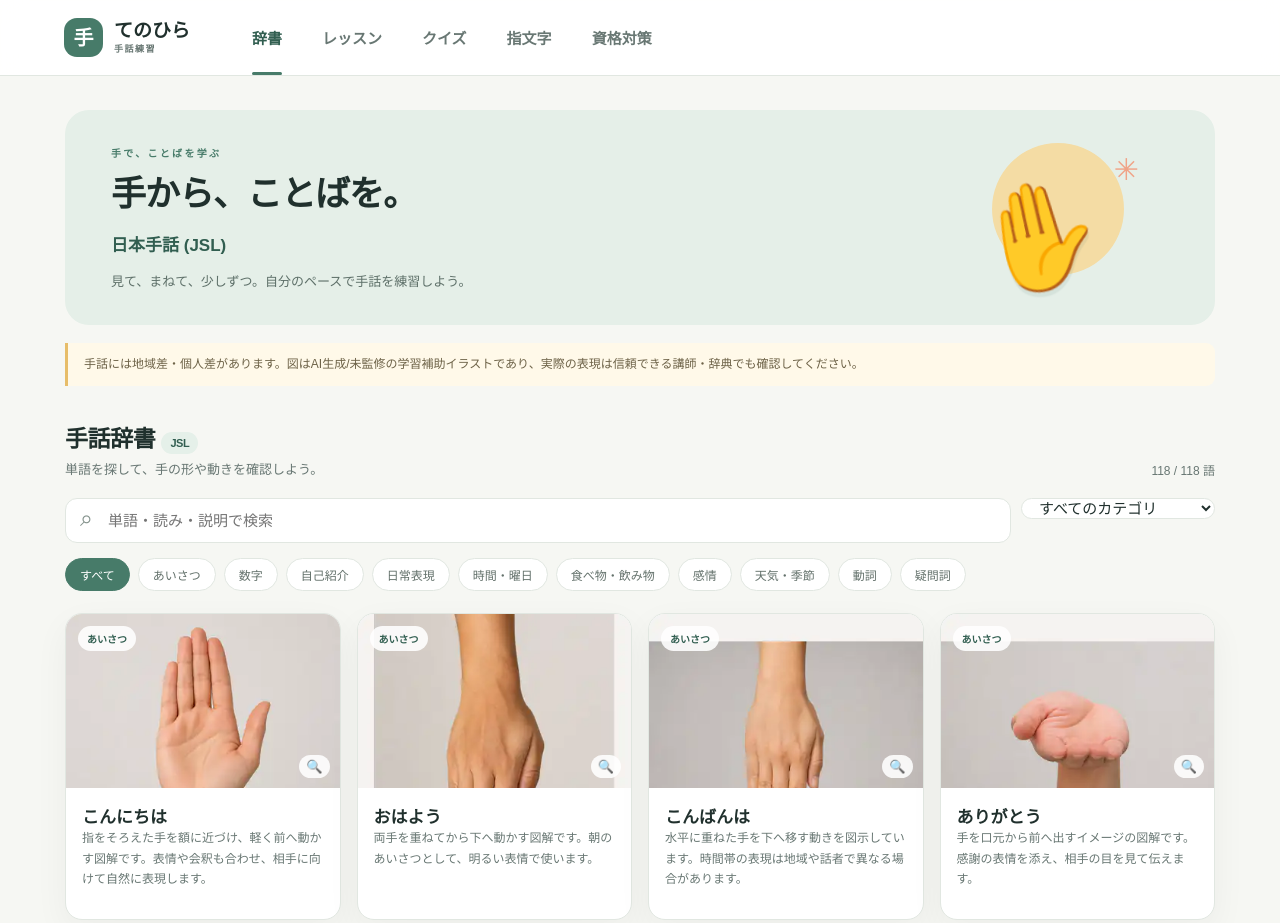
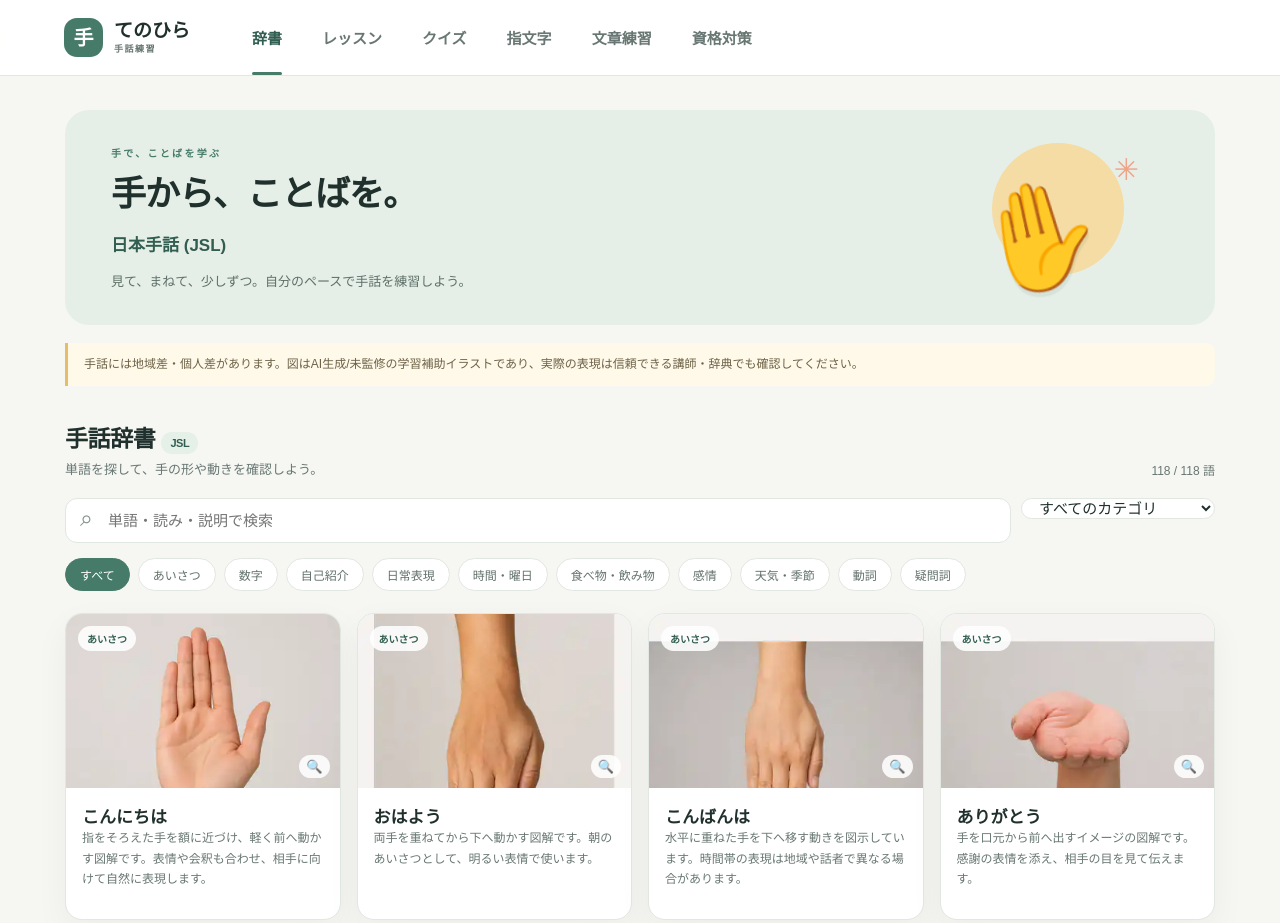
Before and after one commit to yuuki312021-design/sign-language-practice, a plain HTML site: page index.html in a window 1280 px wide. Shown: the top 923 px of the page. Drawn offline with Linux system fonts and the light colour scheme; files whose address does not match are found by name.

Commit message:
Update index.html for Phase 4

```diff
--- a/index.html
+++ b/index.html
@@ -18,6 +18,7 @@
       <button class="nav-link" data-view="lessons">レッスン</button>
       <button class="nav-link" data-view="quiz">クイズ</button>
       <button class="nav-link" data-view="fingerspelling">指文字</button>
+      <button class="nav-link" data-view="sentence">文章練習</button>
       <button class="nav-link" data-view="exam">資格対策</button>
     </nav>
   </header>
```
